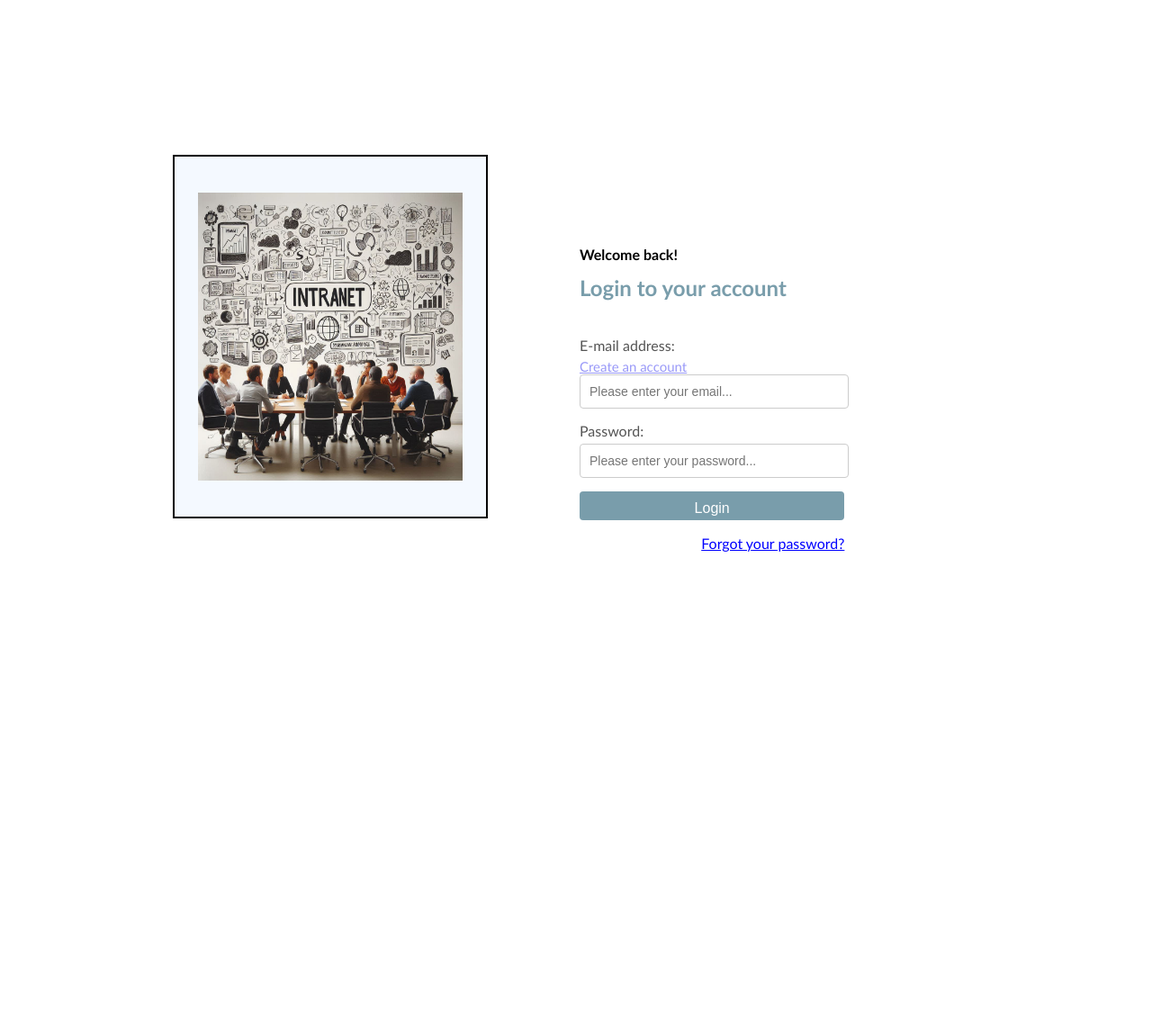
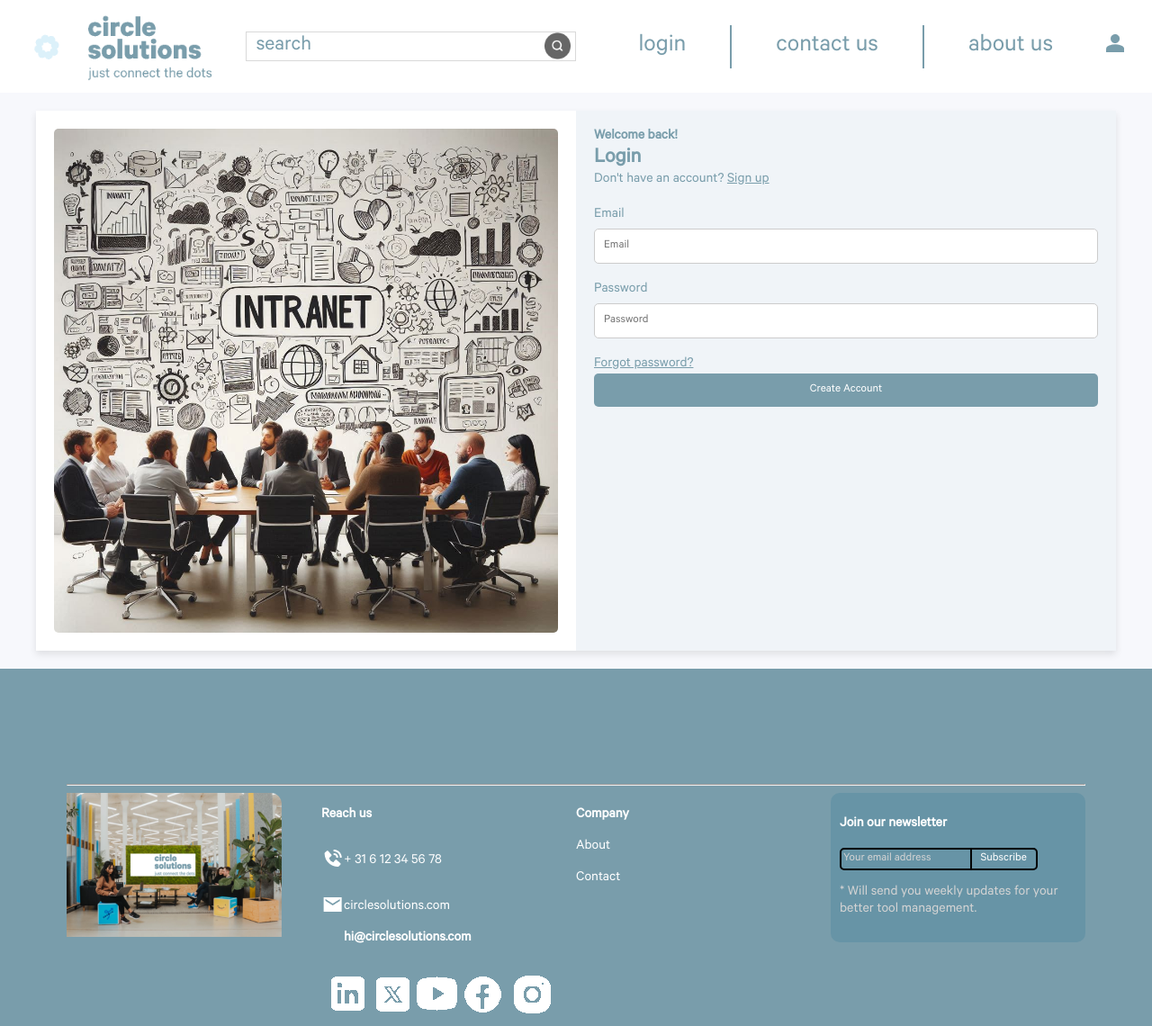
Before and after one commit to Milana-tech/Circle-Solutions-Group-IT1B, a PHP site: page /Milana-tech-Circle-Solutions-Group-IT1B/pages/login.php in a window 1280 px wide. Shown: the whole page at 90% size. Before the commit the page ends 613 px from the top, so only its background shows below. Run offline with PHP 8.4, Linux system fonts and the light colour scheme.

Commit message:
created account-recovery.php, without validation; applied the style of sing-up to login and account-recovery

```diff
--- a/root/css/global.css
+++ b/root/css/global.css
@@ -1029,24 +1029,23 @@ footer>div {
 
 /* products-education.php and products-healthcare.php PART 2 (with media queries, PART 1 is before healthcare and education) end */
 /* ======================================== */
-/* sign-up.php start*/
-
-#sign-up * {
+/* sign-up.php, login.php, account-recovery.php start*/
+
+.accountFormTypePage * {
     box-sizing: border-box;
     margin: 0;
     padding: 0;
     color: #799dab;
 }
 
-#sign-up {
+.accountFormTypePage {
     background-color: #f7f8fc;
     display: flex;
     justify-content: center;
     align-items: center;
-    /* height: 100vh; */
-}
-
-#sign-up .container {
+}
+
+.accountFormTypePage .container {
     display: flex;
     width: 100%;
     max-width: 1200px;
@@ -1055,64 +1054,59 @@ footer>div {
     box-shadow: 0 4px 8px rgba(0, 0, 0, 0.1);
 }
 
-#sign-up .form-section,
-#sign-up .image-section {
+.accountFormTypePage .form-section,
+.accountFormTypePage .image-section {
     padding: 20px;
     flex: 1;
 }
 
-#sign-up .form-section {
+.accountFormTypePage .form-section {
     background-color: #f0f4f8;
 }
 
-#sign-up h2 {
+.accountFormTypePage h2 {
     color: #799dab;
     font-weight: bold;
 }
 
-#sign-up p {
+.accountFormTypePage p {
     margin-bottom: 20px;
-    font-size: 14px;
-}
-
-#sign-up a {
+}
+
+.accountFormTypePage a {
     color: #799dab;
     text-decoration: none;
 }
 
-#sign-up a:hover {
-    text-decoration: underline;
-}
-
-#sign-up .form-group {
+.accountFormTypePage .form-group {
     margin-bottom: 20px;
 }
 
-#sign-up label {
+.accountFormTypePage label {
     display: block;
     margin-bottom: 5px;
 
 }
 
-#sign-up input[type="text"],
-#sign-up input[type="email"],
-#sign-up input[type="password"] {
+.accountFormTypePage input[type="text"],
+.accountFormTypePage input[type="email"],
+.accountFormTypePage input[type="password"] {
     width: 100%;
     padding: 10px;
     border: 1px solid #ccc;
     border-radius: 5px;
 }
 
-#sign-up input[type="checkbox"] {
+.accountFormTypePage input[type="checkbox"] {
     margin-right: 10px;
 }
 
-#sign-up .checkbox label {
+.accountFormTypePage .checkbox label {
     display: inline;
 }
 
-#sign-up .btn {
-    background-color: #c6e8f7;
+.accountFormTypePage .btn {
+    background-color: var(--blueGrey);
     color: white;
     padding: 10px 20px;
     border: none;
@@ -1121,46 +1115,46 @@ footer>div {
     width: 100%;
 }
 
-#sign-up .btn:hover {
-    background-color: #799dab;
-}
-
-#sign-up .image-section {
+.accountFormTypePage .image-section {
     display: flex;
     justify-content: center;
     align-items: center;
 }
 
-#sign-up .image-section img {
+.accountFormTypePage .image-section img {
     max-width: 100%;
     height: auto;
     border-radius: 5px;
 }
 
+.accountFormTypePage a{
+    text-decoration: underline;
+}
+
 /* Responsive Design */
 @media (max-width: 768px) {
-    #sign-up .container {
+    .accountFormTypePage .container {
         flex-direction: column;
     }
 }
 
 @media (max-width: 320px) {
 
-    #sign-up .form-section,
-    #sign-up .image-section {
+    .accountFormTypePage .form-section,
+    .accountFormTypePage .image-section {
         padding: 10px;
     }
 
-    #sign-up .btn {
+    .accountFormTypePage .btn {
         padding: 8px 15px;
     }
 }
 
-#sign-up .errorMsg {
+.accountFormTypePage .errorMsg {
     padding-top: 10px;
 }
 
-/* sign-up.php end */
+/* sign-up.php, login.php, account-recovery.php end */
 /* ======================================== */
 /* about-us.php start */
 
@@ -1574,7 +1568,7 @@ footer>div {
     }
 
     .home {
-        width: 90vw ;
+        width: 90vw;
     }
 
     .homeSmallImage {
--- a/root/css/login.css
+++ /dev/null
@@ -1,98 +0,0 @@
-body
-{
-    margin: 0;
-    display: grid;
-    grid-template-columns: 4fr 6fr;
-    grid-template-rows: 3fr 8fr 5fr;
-}
-.Container
-{
-    grid-column: 1;
-    grid-row: 2;
-    padding-left: 12rem;
-}
-.Border
-{
-    grid-column: 1;
-    width: 27dvw;
-    height: 50dvh;
-    background-color:#F4F9FF;
-    border: 2px solid black;
-    display: flex;
-    justify-content: center;
-    align-items: center;
-}
-.Image
-{
-    width: 23dvw;
-    height: 40dvh;
-}
-.LoginContainer
-{
-    grid-column: 2;
-    grid-row: 2;
-    text-align: left;
-    width: 23dvw;
-    padding-left: 8dvw;
-    padding-top: 10dvh;
-    font-family: 'Gill Sans', 'Gill Sans MT', Calibri, 'Trebuchet MS', sans-serif;
-}
-.LoginContainer h2
-{
-    margin-bottom: 20px;
-    color: #799DAB;
-    margin-bottom: 5dvh;
-    margin-top: -1dvh;
-
-}
-
-.LoginContainer label
-{
-    display: block;
-    margin-bottom: 5px;
-    text-align: left;
-    color: #555;
-}
-
-.LoginContainer input[type="text"],
-.LoginContainer input[type="password"]
-{
-    width: 94%;
-    padding: 10px;
-    margin-bottom: 15px;
-    border: 1px solid #ccc;
-    border-radius: 4px;
-    font-size: 14px;
-}
-
-.LoginContainer input[type="submit"]
-{
-    width: 100%;
-    padding: 10px;
-    background-color:#799DAB;
-    color: white;
-    border: none;
-    border-radius: 4px;
-    cursor: pointer;
-    font-size: 16px;
-    height: 4dvh;
-}
-
-.LoginContainer input[type="submit"]:hover
-{
-    background-color: rgb(73, 125, 237)
-}
-.login p
-{
-    text-align: right;
-    color: blue;
-    text-decoration: underline;
-    cursor: pointer;
-}
-.Register
-{
-    color: blue;
-    font-size: 15px;
-    text-decoration: underline;
-    opacity: 40%;
-}
--- a/root/pages/login.php
+++ b/root/pages/login.php
@@ -1,35 +1,72 @@
 <!DOCTYPE html>
 <html lang="en">
+
 <head>
     <meta charset="UTF-8">
     <meta name="viewport" content="width=device-width, initial-scale=1.0">
     <title>Login Page</title>
-    <link rel="stylesheet" href="../css/login.css">
+    <script src="http://localhost/Milana-tech-Circle-Solutions-Group-IT1B/root/scripts/header.js"></script>
+    <!-- <link rel="stylesheet" href="../css/login.css"> -->
+    <link rel="stylesheet" href="../css/global.css">
 </head>
+
 <body>
-    <div class="Container">
-        <div class="Border">
+    <?php
+    include "../sections/header.html";
+    ?>
+
+    <div class="accountFormTypePage">
+        <div class="container">
+            <div class="image-section">
+                <img src="../images/intranet.jpg" alt="intranet" />
+            </div>
+            <div class="form-section">
+                <h4 class="lightGrey">Welcome back!</h4>
+                <h2>Login</h2>
+                <p>Don't have an account? <a href="./sign-up.php">Sign up</a></p>
+                <form action="loginIndex.php" method="POST">
+                    <div class="form-group">
+                        <label for="email">Email</label>
+                        <input type="email" id="email" name="email" placeholder="Email" required />
+                    </div>
+                    <div class="form-group">
+                        <label for="password">Password</label>
+                        <input type="password" id="password" name="password" placeholder="Password" required />
+                    </div>
+                    <a href="./account-recovery.php">Forgot password?</a>
+                    <input type="submit" class="btn" value="Create Account">
+                </form>
+            </div>
+        </div>
+    </div>
+    <!-- <div class="content">
+        <div class="loginImageDiv">
             <img src="../images/intranet.jpg" alt="Intranet" class="Image">
         </div>
-    </div>
-    <div class="LoginContainer">
-        <h4>Welcome back!</h4>
+        <div class="loginFormDiv">
+            <h4 class="lightGrey">Welcome back!</h4>
             <h2>Login to your account</h2>
             <form action="loginIndex.php" method="post">
-            <div class="email">
+                <div>
                     <label for="email">E-mail address:</label>
-                <div class="Register"><a href="./sign-up.php">Create an account</a></div> <!-- Add Signup page hyperlink later -->
+                    <div class="Register">Not registered? <a href="./sign-up.php">Create an account</a></div>
                     <input type="text" id="emailaddress" name="emailaddress" required placeholder="Please enter your email...">
                 </div>
-            <div class="password">
+                <div>
                     <label for="password">Password:</label>
                     <input type="password" id="password" name="password" required placeholder="Please enter your password...">
                 </div>
-            <div class="login">
+                <div>
                     <input type="submit" value="Login">
-                <p>Forgot your password?</p>
                 </div>
+                <a href="./password-recovery.php">Forgot your password?</a>
             </form>
         </div>
+
+    </div> -->
+    <?php
+    include "../sections/footer.html";
+    ?>
 </body>
+
 </html>
--- a/root/pages/sign-up.php
+++ b/root/pages/sign-up.php
@@ -15,7 +15,7 @@
   <?php
   include "../sections/header.html";
   ?>
-    <div id="sign-up">
+  <div id="sign-up" class="accountFormTypePage">
 
     <div class="container">
       <div class="form-section">
```
Also changed, not shown: root/css/about.css (deleted, +0 -129 lines), root/pages/account-recovery.php (added, +41 -0 lines). Lines whose indentation alone changed are shown as unchanged.
